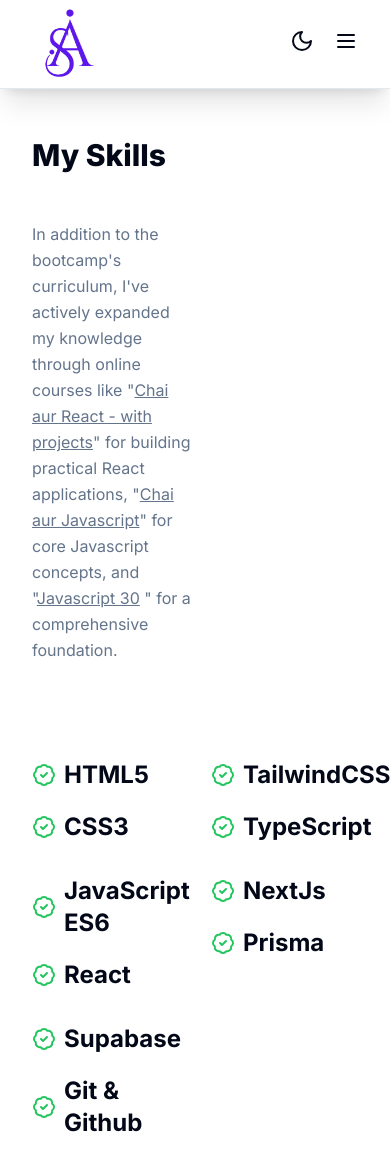
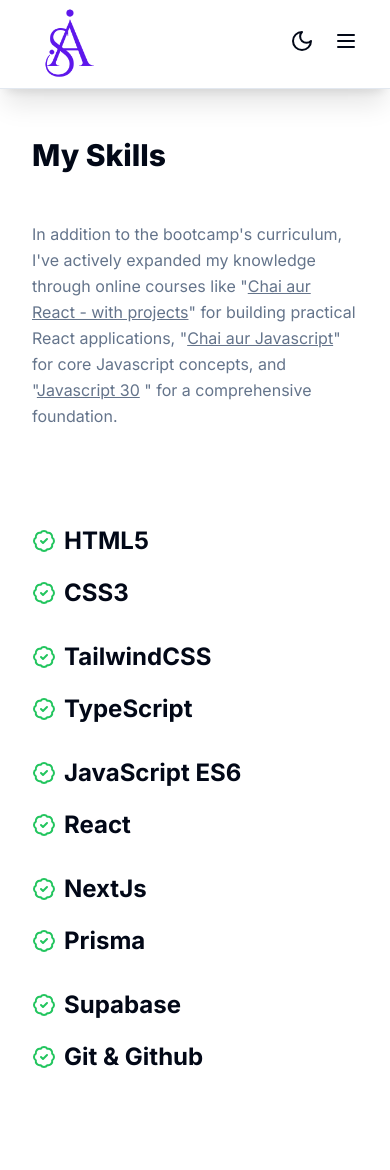
Before and after one commit to shamim-001/shamim-ahsan-portfolio, a Next.js app: page /skills in a window 390 px wide. Shown: the top 1170 px of the page. Built offline with nearby package versions, Linux system fonts and the light colour scheme.

Commit message:
some modifications on home and skills sections

```diff
--- a/app/layout.tsx
+++ b/app/layout.tsx
@@ -1,10 +1,9 @@
+import Navbar from "@/components/Navbar";
+import { ThemeProvider } from "@/components/ThemeProvider";
 import type { Metadata } from "next";
 import { Inter } from "next/font/google";
+import { ReactNode } from "react";
 import "./globals.css";
-import { ReactNode } from "react";
-import { ThemeProvider } from "@/components/ThemeProvider";
-import Navbar from "@/components/Navbar";
-import { cn } from "@/lib/utils";
 
 const inter = Inter({ subsets: ["latin"] });
 
@@ -17,7 +16,7 @@
 export default function RootLayout({ children }: { children: ReactNode }) {
   return (
     <html lang="en">
-      <body className={cn(inter.className, "h-screen")}>
+      <body className={inter.className}>
         <ThemeProvider
           attribute="class"
           defaultTheme="system"
--- a/app/skills/page.tsx
+++ b/app/skills/page.tsx
@@ -3,10 +3,10 @@
 
 const Page = () => {
   return (
-    <section className="container h-screen w-full py-12">
+    <section className="container w-full py-12">
       <h1 className=" text-3xl font-extrabold">My Skills</h1>
 
-      <p className=" w-1/2 py-12 leading-relaxed text-muted-foreground">
+      <p className="py-12 leading-relaxed text-muted-foreground lg:w-4/5">
         In addition to the bootcamp&apos;s curriculum, I&apos;ve actively
         expanded my knowledge through online courses like &quot;
         <Link
@@ -35,7 +35,7 @@
         &quot; for a comprehensive foundation.
       </p>
 
-      <div className="grid grid-cols-2 gap-8  py-12 md:grid-cols-3 lg:grid-cols-4">
+      <div className="grid grid-cols-1 gap-8  py-12 sm:grid-cols-2 md:grid-cols-3 lg:grid-cols-4">
         <div className="flex flex-col gap-5 text-2xl font-bold">
           <li className=" flex list-none items-center justify-start gap-2">
             <span className="text-green-500">
```
